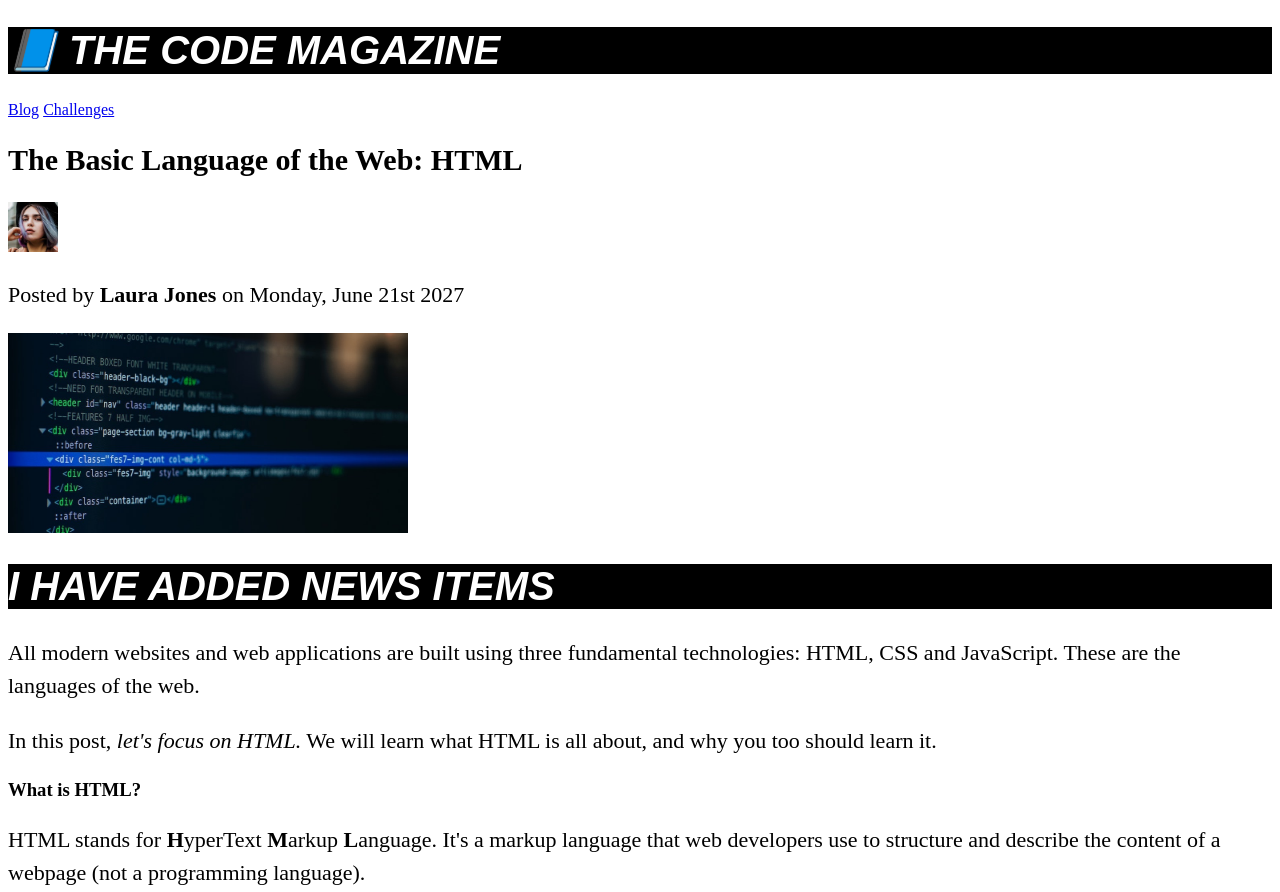
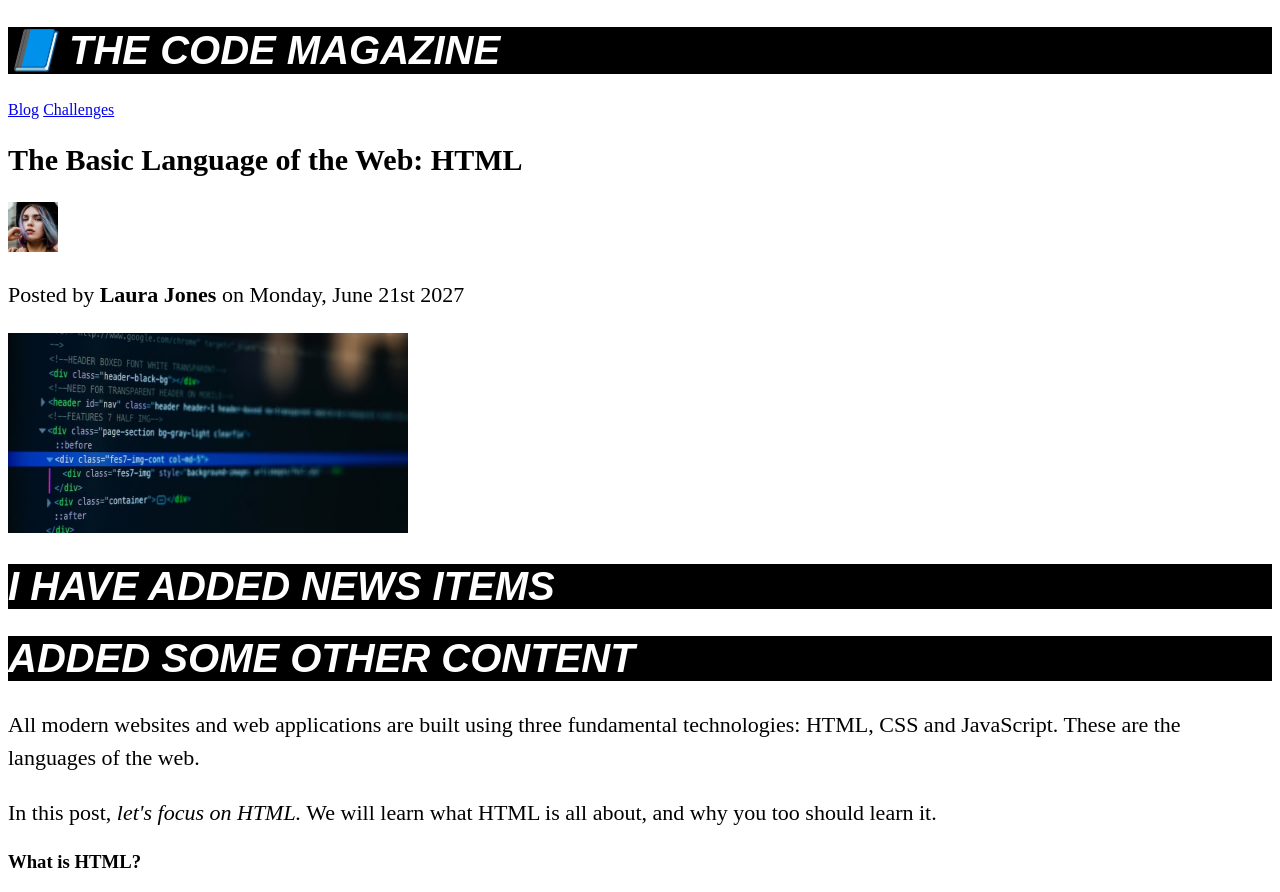
Before and after one commit to kounkourene/Learning, a plain HTML site: page index.html in a window 1280 px wide. Shown: the top 892 px of the page. Drawn offline with Linux system fonts and the light colour scheme.

Commit message:
Added New Items

```diff
--- a/index.html
+++ b/index.html
@@ -20,6 +20,7 @@
       height="200"
     />
     <h1>I have Added News Items</h1>
+    <h1>Added Some Other Content</h1>
     <p>
       All modern websites and web applications are built using three fundamental
       technologies: HTML, CSS and JavaScript. These are the languages of the
```
